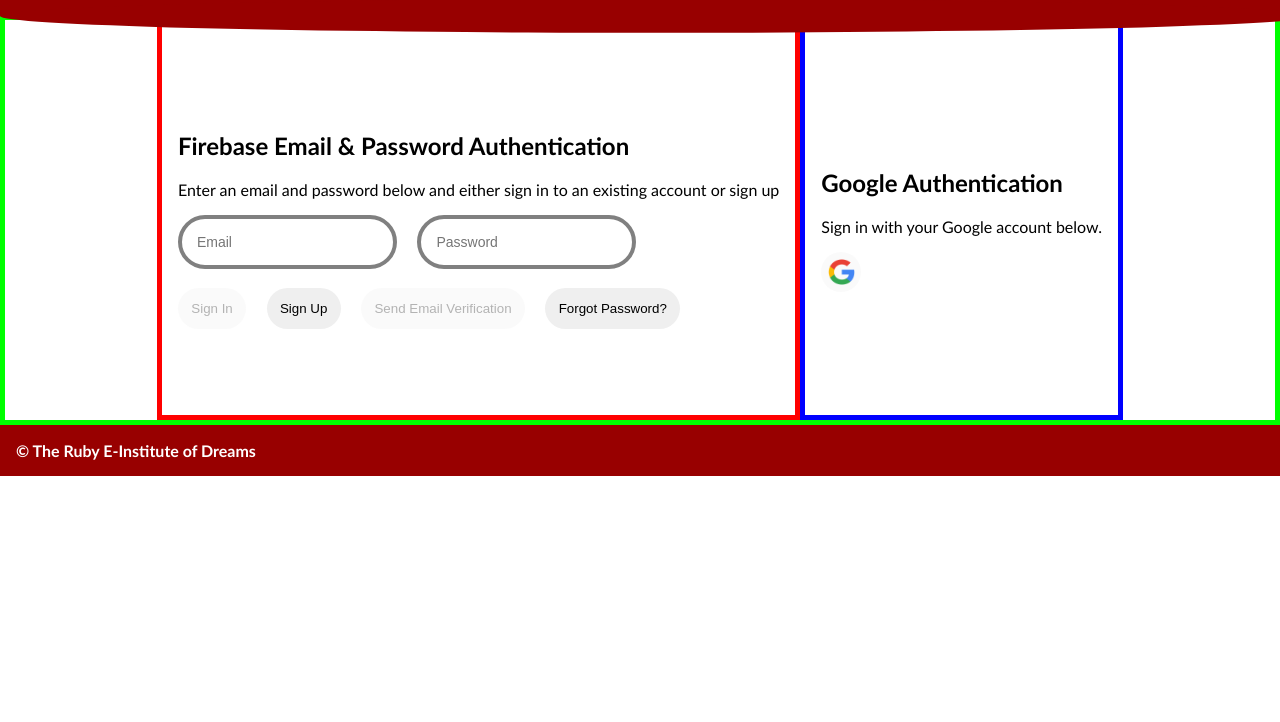
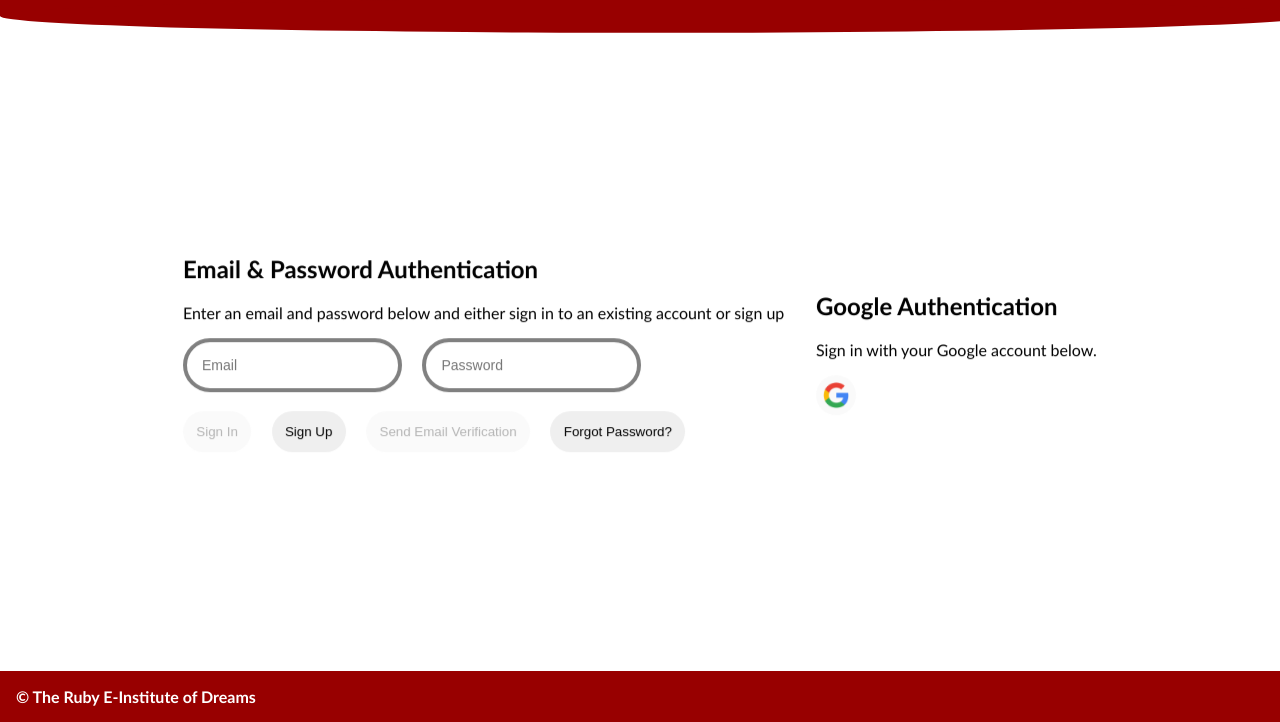
Before and after one commit to TheRedEncryption/online-learning-site, a website with bundled scripts: page userAuth.html in a window 1280 px wide. Shown: the part 96-818 px from the top of the page. Built offline with nearby package versions, Linux system fonts and the light colour scheme; no server answers; a web font is replaced by a local one.

Commit message:
ADszdfhgyjhukyihygtfdsfgfhkjlhcgfxfghjklhbgvkhjlhbv nmjk,njmb m,.n bmjkl.njbjkl;kjbhmk,n.m/lk.njbv ,njmb

```diff
--- a/css/style.css
+++ b/css/style.css
@@ -234,9 +234,23 @@
     justify-content:center;
     align-content:center;
     height:50vh;
+    padding:8em;
+}
+
+@keyframes authHover{
+    0%{
+        transform: translateY(-0.5em) skewX(-2deg);
+    }
+    50%{
+        transform: translateY(0.5em) skewX(2deg);
+    }
+    100%{
+        transform: translateY(-0.5em) skewX(-2deg);
+    }
 }
 
 .authHolder{
+    animation: 3s ease-in 0s infinite reverse forwards running authHover;
     align-content: center;
     padding:1em;
 }
--- a/userAuth.html
+++ b/userAuth.html
@@ -33,9 +33,9 @@
   <header-template></header-template>
   <!-- divs and stuff go here (use js script thingy) -->
 
-  <div class="limeborder authy">
-    <div class="redborder authHolder">
-      <h2>Firebase Email &amp; Password Authentication</h2>
+  <div class="authy">
+    <div class="authHolder">
+      <h2>Email &amp; Password Authentication</h2>
       <p>
         Enter an email and password below and either sign in to an
         existing account or sign up
@@ -65,7 +65,7 @@
       </button>
     </div>
 
-    <div class="blueborder authHolder">
+    <div class="authHolder">
       <h2>Google Authentication</h2>
 
       <p>Sign in with your Google account below.</p>
```
